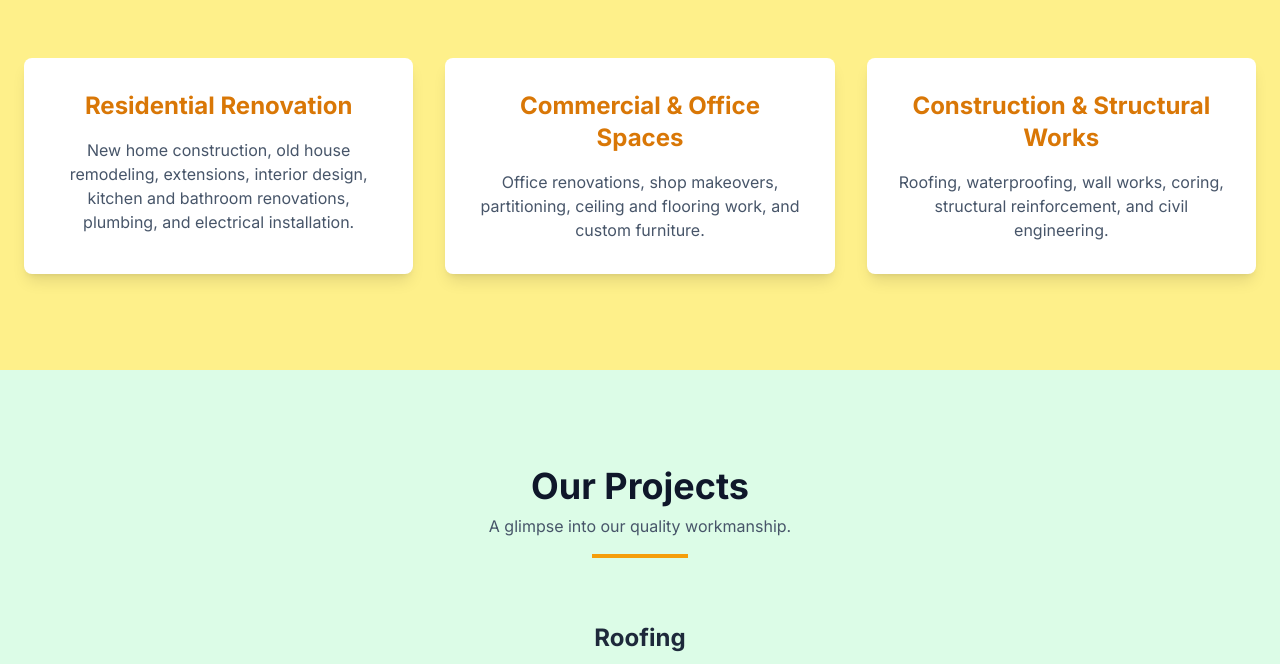
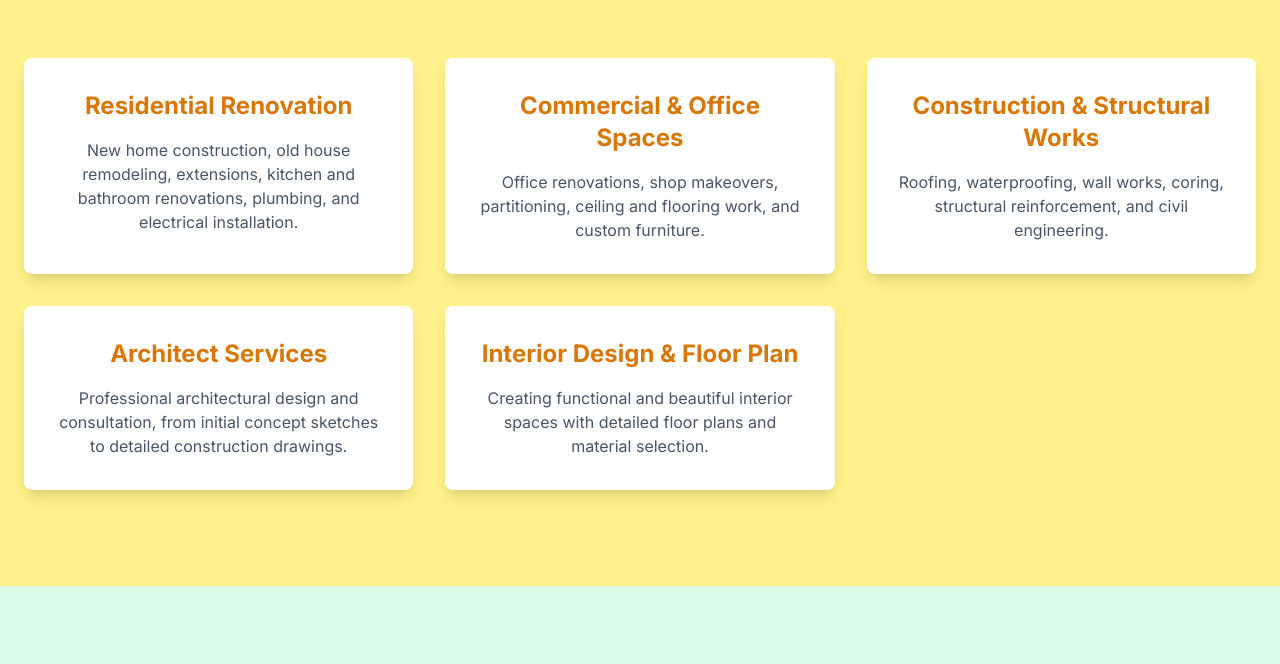
Before and after one commit to Yion05/CRC, a plain HTML site: page index.html in a window 1280 px wide. Shown: the part 1240-1904 px from the top of the page. Drawn offline with nearby package versions, Linux system fonts and the light colour scheme.

Commit message:
Update index.html

```diff
--- a/index.html
+++ b/index.html
@@ -105,7 +105,7 @@
                 <!-- Service Item 1 -->
                 <div class="bg-white p-8 rounded-lg shadow-lg text-center transition-all duration-300 ease-in-out hover:shadow-2xl hover:-translate-y-2 reveal reveal-up">
                     <h3 class="text-2xl font-bold text-amber-600">Residential Renovation</h3>
-                    <p class="text-slate-600 mt-4">New home construction, old house remodeling, extensions, interior design, kitchen and bathroom renovations, plumbing, and electrical installation.</p>
+                    <p class="text-slate-600 mt-4">New home construction, old house remodeling, extensions, kitchen and bathroom renovations, plumbing, and electrical installation.</p>
                 </div>
                 <!-- Service Item 2 -->
                 <div class="bg-white p-8 rounded-lg shadow-lg text-center transition-all duration-300 ease-in-out hover:shadow-2xl hover:-translate-y-2 reveal reveal-up" style="transition-delay: 200ms;">
@@ -116,6 +116,16 @@
                 <div class="bg-white p-8 rounded-lg shadow-lg text-center transition-all duration-300 ease-in-out hover:shadow-2xl hover:-translate-y-2 reveal reveal-up" style="transition-delay: 400ms;">
                     <h3 class="text-2xl font-bold text-amber-600">Construction & Structural Works</h3>
                     <p class="text-slate-600 mt-4">Roofing, waterproofing, wall works, coring, structural reinforcement, and civil engineering.</p>
+                </div>
+                <!-- Service Item 4 -->
+                <div class="bg-white p-8 rounded-lg shadow-lg text-center transition-all duration-300 ease-in-out hover:shadow-2xl hover:-translate-y-2 reveal reveal-up" style="transition-delay: 600ms;">
+                    <h3 class="text-2xl font-bold text-amber-600">Architect Services</h3>
+                    <p class="text-slate-600 mt-4">Professional architectural design and consultation, from initial concept sketches to detailed construction drawings.</p>
+                </div>
+                <!-- Service Item 5 -->
+                <div class="bg-white p-8 rounded-lg shadow-lg text-center transition-all duration-300 ease-in-out hover:shadow-2xl hover:-translate-y-2 reveal reveal-up" style="transition-delay: 800ms;">
+                    <h3 class="text-2xl font-bold text-amber-600">Interior Design & Floor Plan</h3>
+                    <p class="text-slate-600 mt-4">Creating functional and beautiful interior spaces with detailed floor plans and material selection.</p>
                 </div>
             </div>
         </div>
```
